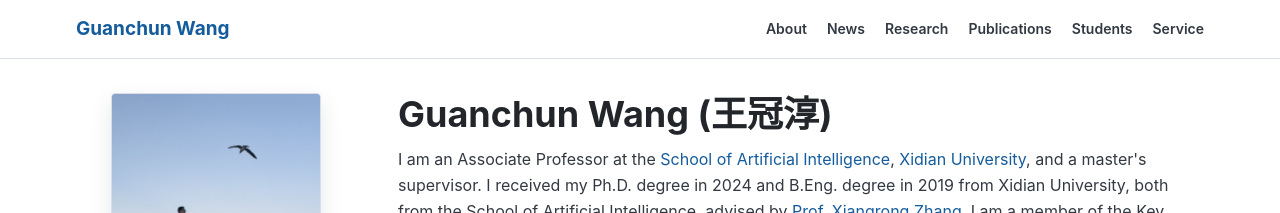
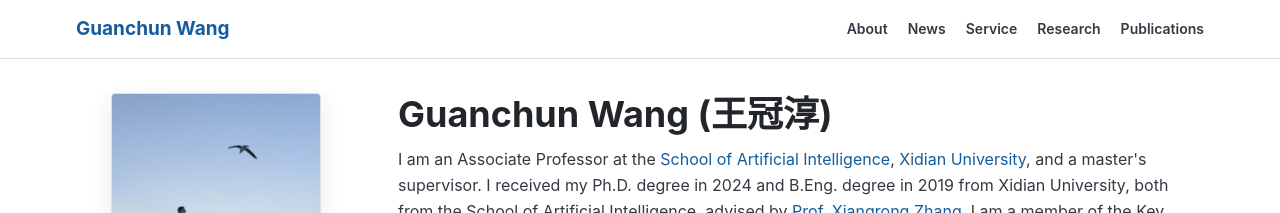
Before and after one commit to PURE-melo/PURE-melo.github.io, a Jekyll site: the page built from index.html, in a window 1280 px wide. Shown: the top 213 px of the page. Built offline with Jekyll 4.4.1, drawn with Linux system fonts in a browser that asks for light colours.

Commit message:
Update academic.html

```diff
--- a/_layouts/academic.html
+++ b/_layouts/academic.html
@@ -12,10 +12,9 @@
         <div class="site-links">
           <a href="{{ site.baseurl }}/#about">About</a>
           <a href="{{ site.baseurl }}/#news">News</a>
+          <a href="{{ site.baseurl }}/#projects">Service</a>
           <a href="{{ site.baseurl }}/#research">Research</a>
           <a href="{{ site.baseurl }}/#publications">Publications</a>
-          <a href="{{ site.baseurl }}/#students">Students</a>
-          <a href="{{ site.baseurl }}/#service">Service</a>
         </div>
       </nav>
     </header>
```
